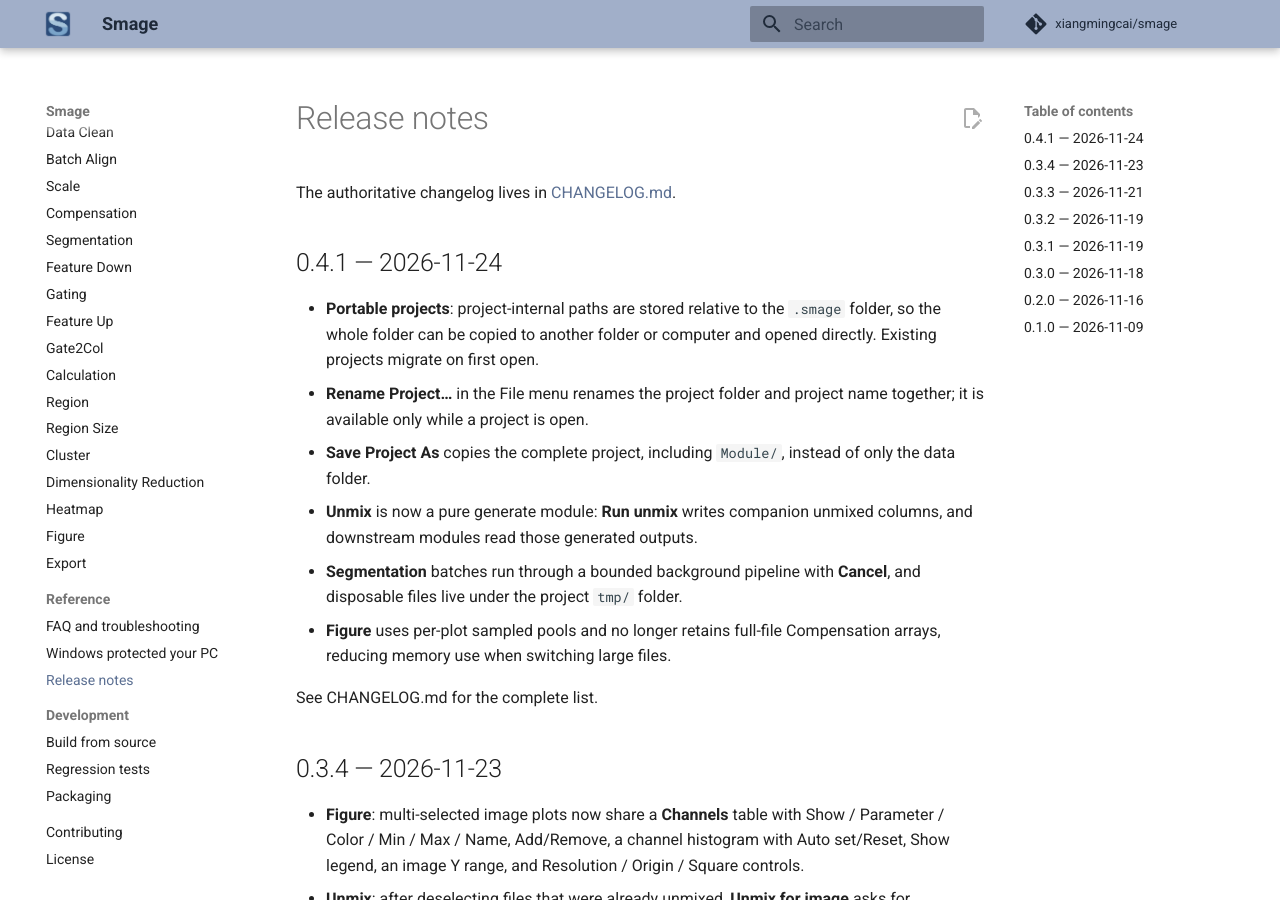
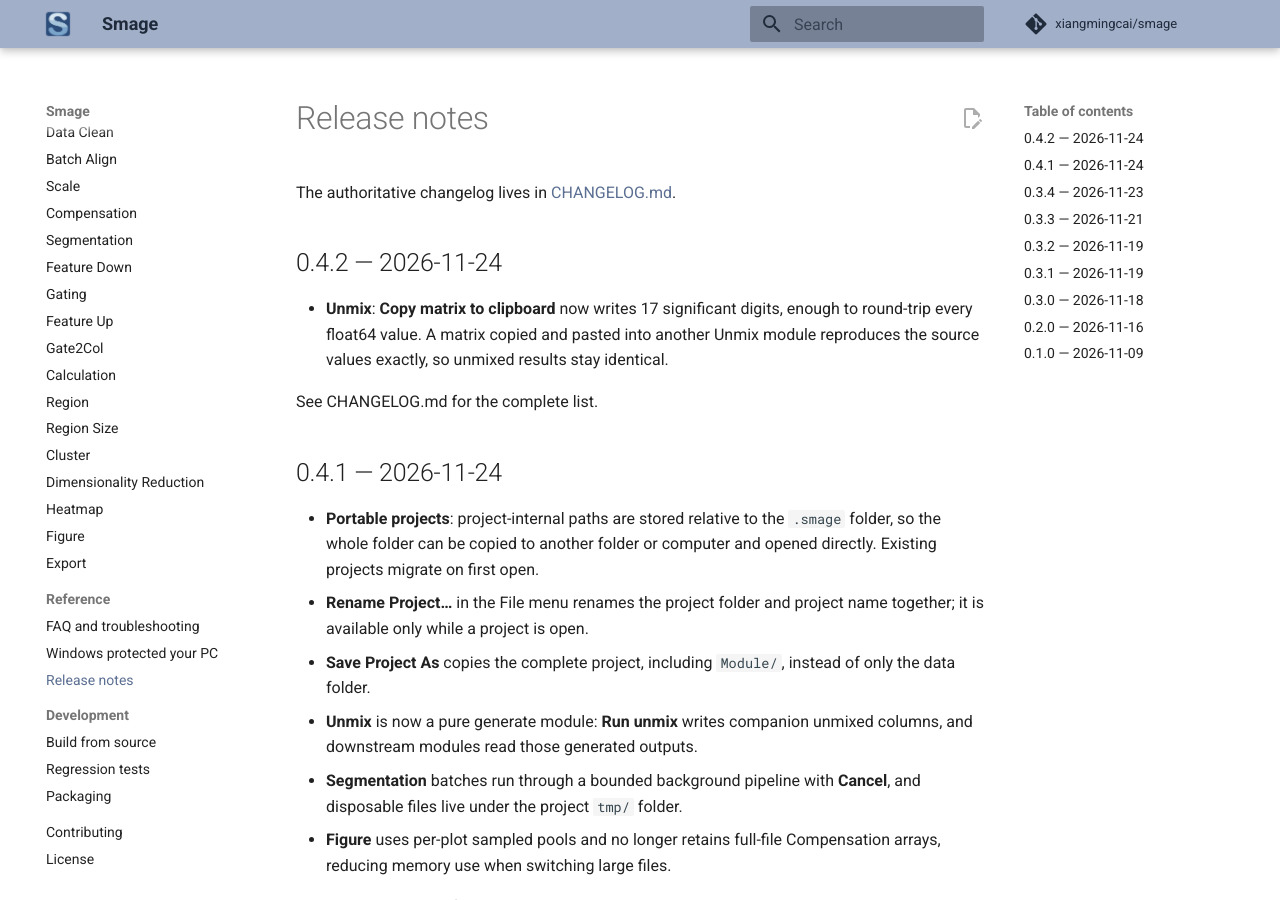
Before and after one commit to xiangmingcai/smage, an MkDocs documentation site: the page built from docs/reference/release-notes.md, in a window 1280 px wide and 900 px high. Built offline with MkDocs 1.6.1 and Material for MkDocs 9.7.7, drawn with Linux system fonts in a browser that asks for light colours; comment, search, counter and statistics services are not loaded.

Commit message:
Release 0.4.2

````diff
--- a/docs/getting-started/installation.md
+++ b/docs/getting-started/installation.md
@@ -14,7 +14,7 @@
 3. Verify the download (optional but recommended):
 
     ```bat
-    certutil -hashfile Smage-v0.4.1-win64.zip SHA256
+    certutil -hashfile Smage-v0.4.2-win64.zip SHA256
     ```
 
     The value must match the line in `SHA256SUMS.txt`.
--- a/docs/reference/release-notes.md
+++ b/docs/reference/release-notes.md
@@ -2,6 +2,15 @@
 
 The authoritative changelog lives in
 [CHANGELOG.md](https://github.com/xiangmingcai/smage/blob/main/CHANGELOG.md).
+
+## 0.4.2 — 2026-11-24
+
+- **Unmix**: **Copy matrix to clipboard** now writes 17 significant digits,
+  enough to round-trip every float64 value. A matrix copied and pasted into
+  another Unmix module reproduces the source values exactly, so unmixed
+  results stay identical.
+
+See CHANGELOG.md for the complete list.
 
 ## 0.4.1 — 2026-11-24
 
--- a/src/smage/__init__.py
+++ b/src/smage/__init__.py
@@ -1,3 +1,3 @@
 """Smage — image and flow-cytometry data analysis application."""
 
-__version__ = "0.4.1"
+__version__ = "0.4.2"
````
Also changed, not shown: CHANGELOG.md (+8 -0 lines), README.md (+6 -15 lines), docs/index.md (+1 -1 lines), docs/modules/unmix-matrix.md (+3 -3 lines), docs/reference/faq.md (+2 -2 lines), .github/RELEASE_TEMPLATE.md, 3 other files.
